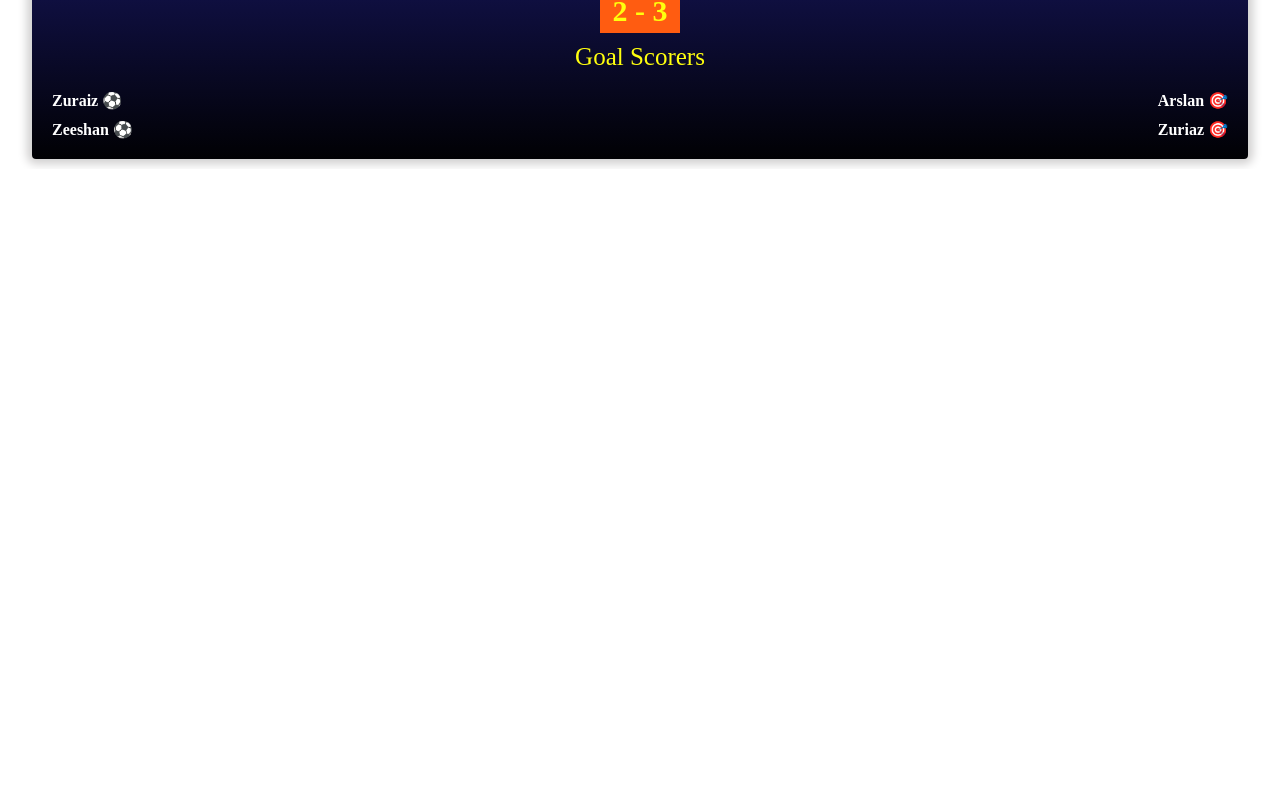
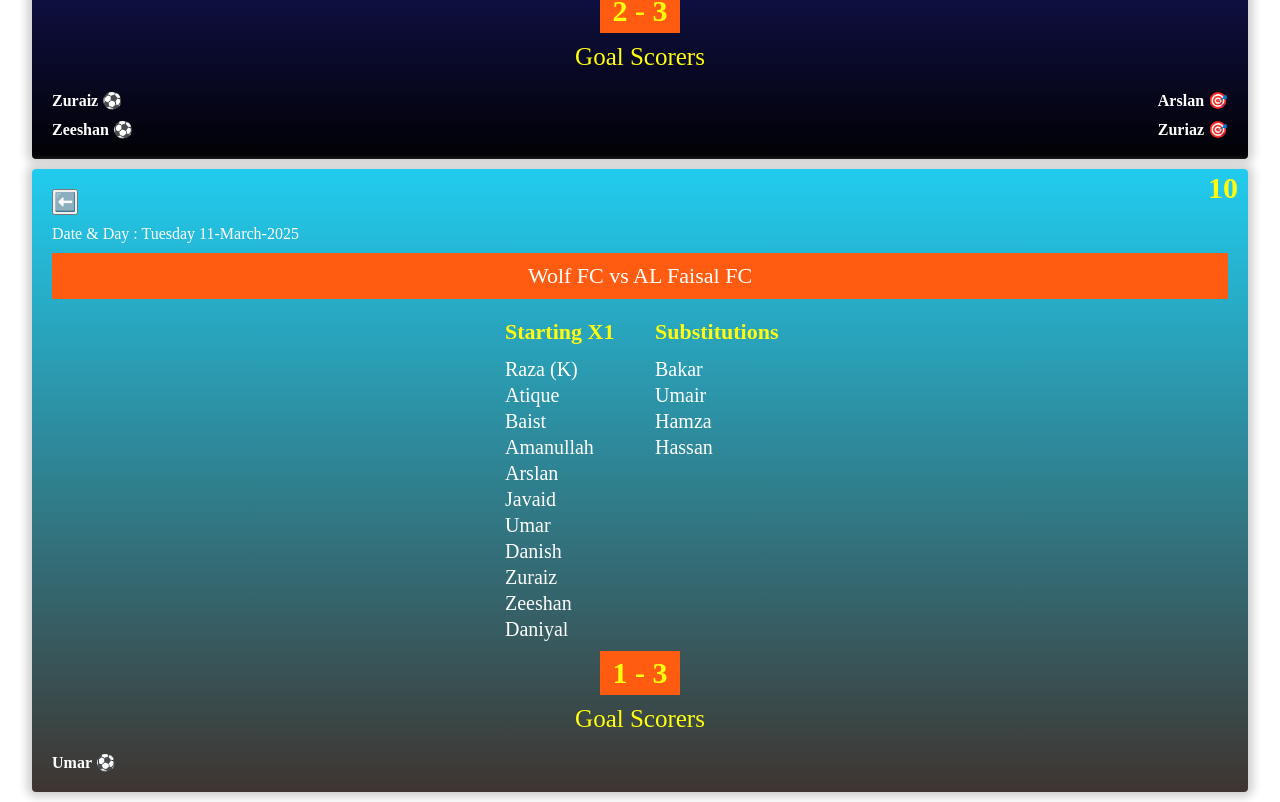
Before and after one commit to Zulqarnain32/wolf, a React (Vite) app: page /club in a window 1280 px wide. Shown: the part 5780-6582 px from the top of the page. Before the commit the page ends 5949 px from the top, so only its background shows below. Built offline with nearby package versions, Linux system fonts and the light colour scheme.

Commit message:
added sheikpura match

```diff
--- a/package.json
+++ b/package.json
@@ -12,6 +12,7 @@
   "dependencies": {
     "axios": "^1.7.9",
     "cors": "^2.8.5",
+    "lucide-react": "^0.479.0",
     "react": "^18.3.1",
     "react-dom": "^18.3.1",
     "react-icons": "^5.4.0",
--- a/src/App.jsx
+++ b/src/App.jsx
@@ -7,6 +7,7 @@ import Home from './components/Home';
 import './App.css';
 import Academy from './components/Academy';
 import Chat from './components/Chat';
+import Accordion from './components/Accordion';
 
 const App = () => {
   const Layout = ({ children }) => {
@@ -27,6 +28,7 @@ const App = () => {
       <Layout>
         <Routes>
           <Route path="/" element={<Home />} />
+          <Route path="/accordion" element={<Accordion />} />
           <Route path="/scorers" element={<Scorers />} />
           <Route path="/club" element={<Club />} />
           <Route path="/academy" element={<Academy />} />
--- /dev/null
+++ b/src/components/Accordion.jsx
@@ -0,0 +1,25 @@
+import React from "react";
+
+export default function Accordion() {
+    const items = [
+      { title: "What is React? >", content: "React is a JavaScript library for building user interfaces." },
+      { title: "What is Tailwind?", content: "Tailwind CSS is a utility-first CSS framework for styling applications." },
+      { title: "How does an accordion work?", content: "An accordion hides and shows content dynamically." },
+    ];
+
+    return (
+      <div className="max-w-lg mx-auto mt-10 space-y-2">
+        {items.map((item, index) => (
+          <details
+            key={index}
+            className="bg-gray-100 border border-gray-300 rounded-lg open:ring-2 open:ring-blue-400 transition-all duration-300"
+          >
+            <summary className="cursor-pointer p-4 text-lg font-medium bg-gray-200 hover:bg-gray-300 transition">
+              {item.title}
+            </summary>
+            <div className="p-4 text-gray-700">{item.content}</div>
+          </details>
+        ))}
+      </div>
+    );
+  }
--- a/src/components/Chat.jsx
+++ b/src/components/Chat.jsx
@@ -51,7 +51,7 @@ const Chat = () => {
             better player is zulqarnain because he has created chances more than everyone
             zeeshan and zuraiz was unable to finish zulqarnain's pass thats why he has less assists he is good playmaker
             good in chance creation good in ball possession better IQ better shot
-            stamina etc multilple qualities he owns no one is better than him
+            stamina etc multilple qualities he owns and no one is better than him
             whenever the comparison will make he is better than anyone
             and worst player of our team is zeeshan because he miss too many chances
             koli mai daal kr do phir b miss kr deta
--- a/src/components/Home.jsx
+++ b/src/components/Home.jsx
@@ -6,7 +6,7 @@ const Home = () => {
       <div className="team-reports">
         <div className="goals-count mt">
           <h2>Matched  Played</h2>
-          <h2>13</h2>
+          <h2>14</h2>
         </div>
         <div className="goals-count mt">
           <h2>Wins </h2>
@@ -14,7 +14,7 @@ const Home = () => {
         </div>
         <div className="goals-count mt">
           <h2>Lost</h2>
-          <h2>8</h2>
+          <h2>9</h2>
         </div>
         <div className="goals-count mt">
           <h2>draw</h2>
@@ -22,15 +22,15 @@ const Home = () => {
         </div>
         <div className="goals-count mt">
           <h2>Goal Scored</h2>
-          <h2>33</h2>
+          <h2>34</h2>
         </div>
         <div className="goals-count mt">
           <h2>Goal Conceded</h2>
-          <h2>34</h2>
+          <h2>37</h2>
         </div>
         <div className="goals-count mt">
           <h2>Goal Difference</h2>
-          <h2>-1</h2>
+          <h2>-3</h2>
         </div>
       </div>
     </>
--- a/src/historyApi/ClubData.jsx
+++ b/src/historyApi/ClubData.jsx
@@ -292,6 +292,39 @@ const HistoryData = [
         },
         finalScore: "2 - 3"
     },
+    {
+        timeStamp: {
+            day: "Tuesday",
+            date: "11-March-2025"
+        },
+        matchbetween:"Wolf FC vs AL Faisal FC",
+
+        starting11: {
+            player1: "Raza (K)",
+            player2: "Atique",
+            player3: "Baist",
+            player4: "Amanullah",
+            player5: "Arslan",
+            player6: "Javaid",
+            player7: "Umar",
+            player8: "Danish",
+            player9: "Zuraiz",
+            player10: "Zeeshan",
+            player11: "Daniyal",
+
+        },
+        substitutions: {
+            player1: "Bakar",
+            player2: "Umair",
+            player3: "Hamza",
+            player4: "Hassan",
+        },
+        goalScorers: {
+            teamScorers: ["Umar ⚽️"],
+            assistProviders: [""]
+        },
+        finalScore: "1 - 3"
+    },
 ]
 
 export default HistoryData
--- a/src/scorersApi/scorersData.jsx
+++ b/src/scorersApi/scorersData.jsx
@@ -2,7 +2,7 @@ const scorerData = [
     {
         id: 1,
         player: "Zeeshan",
-        matchPlayed: 11,
+        matchPlayed: 12,
         Goals: 5,
         bg: "#f1b18c",
         assists:2,
@@ -11,7 +11,7 @@ const scorerData = [
     {
         id: 2,
         player: "Arslan",
-        matchPlayed: 11,
+        matchPlayed: 12,
         Goals: 2,
         bg: "#bb9df6",
         assists:4,
@@ -29,7 +29,7 @@ const scorerData = [
     {
         id: 4,
         player: "Zuraiz",
-        matchPlayed: 12,
+        matchPlayed: 13,
         Goals: 6,
         assists:3,
         bg: "#afc5ce",
@@ -38,7 +38,7 @@ const scorerData = [
     {
         id: 5,
         player: "Hassan",
-        matchPlayed: 12,
+        matchPlayed: 13,
         Goals: 2,
         bg: "#1de8a1",
         assists:0,
@@ -47,7 +47,7 @@ const scorerData = [
     {
         id: 6,
         player: "Danish",
-        matchPlayed: 10,
+        matchPlayed: 11,
         Goals: 4,
         bg: "#e1ff5c",
         assists:7,
@@ -65,7 +65,7 @@ const scorerData = [
     {
         id: 8,
         player: "Daniyal",
-        matchPlayed: 8,
+        matchPlayed: 9,
         Goals: 1,
         bg: "#87e1ff",
         assists:1,
@@ -74,7 +74,7 @@ const scorerData = [
     {
         id: 9,
         player: "Atique",
-        matchPlayed: 5,
+        matchPlayed: 6,
         Goals: 0,
         bg: "#70e774",
         assists:0,
@@ -83,7 +83,7 @@ const scorerData = [
     {
         id: 10,
         player: "Umair",
-        matchPlayed: 11,
+        matchPlayed: 12,
         Goals: 1,
         assists:0,
         bg: "#c7b9ee",
@@ -101,7 +101,7 @@ const scorerData = [
     {
         id: 12,
         player: "Javaid",
-        matchPlayed: 10,
+        matchPlayed: 11,
         Goals: 0,
         bg: "#61dd87",
         assists:0,
@@ -110,7 +110,7 @@ const scorerData = [
     {
         id: 13,
         player: "Basit",
-        matchPlayed: 8,
+        matchPlayed: 9,
         Goals: 3,
         bg: "#87d0f2",
         assists:0,
@@ -120,7 +120,7 @@ const scorerData = [
         id: 14,
         player: "Amanullah",
         Goals: 0,
-        matchPlayed: 9,
+        matchPlayed: 10,
         assists:0,
         bg: "#d79999",
         position: "Defender"
@@ -137,7 +137,7 @@ const scorerData = [
     {
         id: 16,
         player: "Hamza ",
-        matchPlayed: 10,
+        matchPlayed: 11,
         Goals: 0,
         assists:0,
         bg: "#7ec774",
@@ -146,7 +146,7 @@ const scorerData = [
     {
         id: 17,
         player: "Abu Bakar ",
-        matchPlayed: 6,
+        matchPlayed: 7,
         Goals: 0,
         assists:0,
         bg: "#95e272",
```
Also changed, not shown: 1 other file (tests, documents, lock files or other folders).
